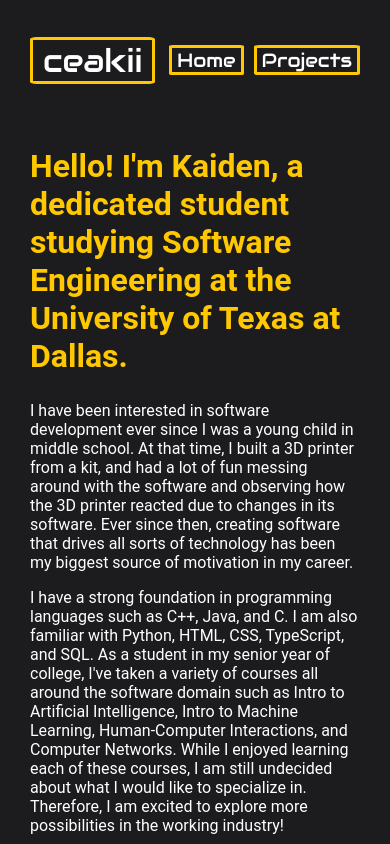
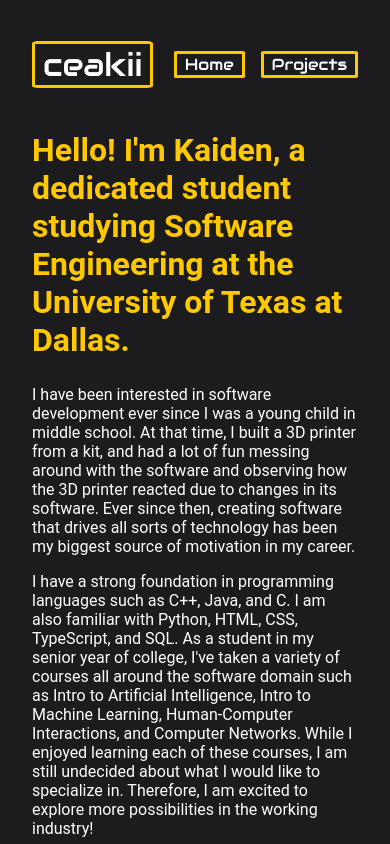
Before and after one commit to ceakii/ceakii.github.io, a plain HTML site: page index.html in a window 390 px wide. Shown: the top 844 px of the page. Drawn offline with Linux system fonts and the light colour scheme.

Commit message:
Further Tweaks to Responsive Design

```diff
--- a/styles.css
+++ b/styles.css
@@ -17,12 +17,13 @@ body {
 
 header {
     width: 100%;
-    height: 120px;
+    height: auto;
+    min-height: 4rem;
+    max-height: 8rem;
     margin: 0;
-    padding: 0;
+    padding-top: 2rem;
+    padding-bottom: 0.5rem;
     display: flex;
-    justify-content: center;
-    align-items: center;
 }
 
 header div {
@@ -32,8 +33,8 @@ header div {
     flex-direction: row;
     justify-content: space-between;
     align-items: center;
-    padding-left: 30px;
-    padding-right: 30px;
+    padding-left: 2rem;
+    padding-right: 2rem;
 
     color: var(--paragraphColor);
 }
@@ -44,8 +45,8 @@ header div .logo {
     display: flex;
     justify-content: center;
     align-items: center;
-    padding-left: 10px;
-    padding-right: 10px;
+    padding-left: 0.5rem;
+    padding-right: 0.5rem;
     border: solid;
     border-radius: 5%;
     border-color: var(--borderColor);
@@ -55,7 +56,7 @@ header div a {
     font-family: "Audiowide", serif;
     font-weight: 400;
     font-style: normal;
-    font-size: xx-large;
+    font-size: clamp(2rem, 3.5vw, 3rem);
     text-decoration: none;
     color: var(--paragraphColor)
 }
@@ -71,7 +72,7 @@ header div nav {
     flex-direction: row;
     justify-content: space-evenly;
     align-items: center;
-    gap: 10px;
+    gap: 1rem;
 }
 
 header div nav div {
@@ -80,15 +81,15 @@ header div nav div {
     display: flex;
     justify-content: center;
     align-items: center;
-    padding-left: 5px;
-    padding-right: 5px;
+    padding-left: 0.5rem;
+    padding-right: 0.5rem;
     border: solid;
     border-radius: 5%;
     border-color: var(--borderColor);
 }
 
 header div nav div a {
-    font-size: larger;
+    font-size: clamp(1rem, 3vw, 2rem);
     text-decoration: none;
     color: var(--paragraphColor)
 }
@@ -99,8 +100,8 @@ header div nav div:hover {
 
 body section {
     margin: 0;
-    padding-left: 30px;
-    padding-right: 30px;
+    padding-left: 2rem;
+    padding-right: 2rem;
 
     word-wrap: break-word;
     color: var(--paragraphColor);
```
